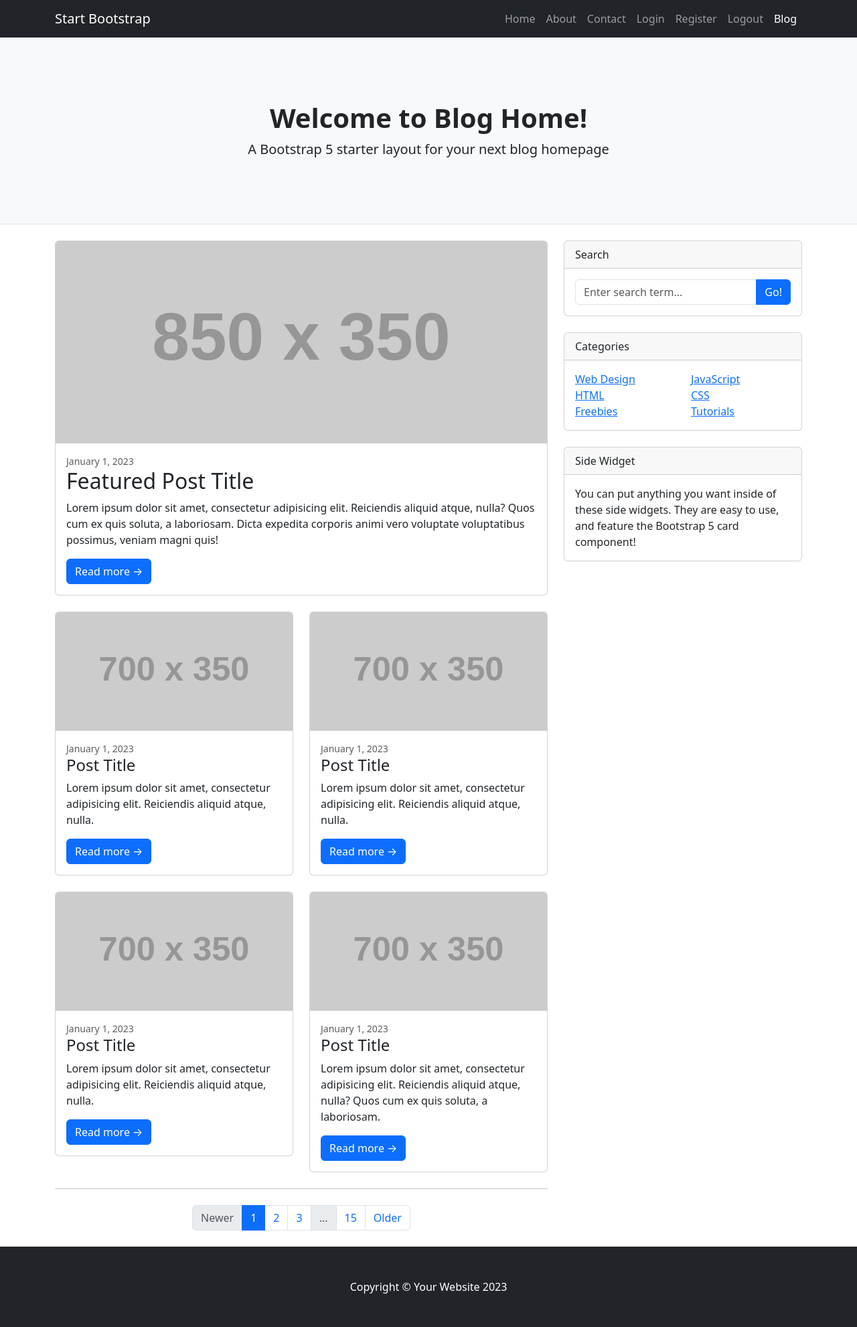
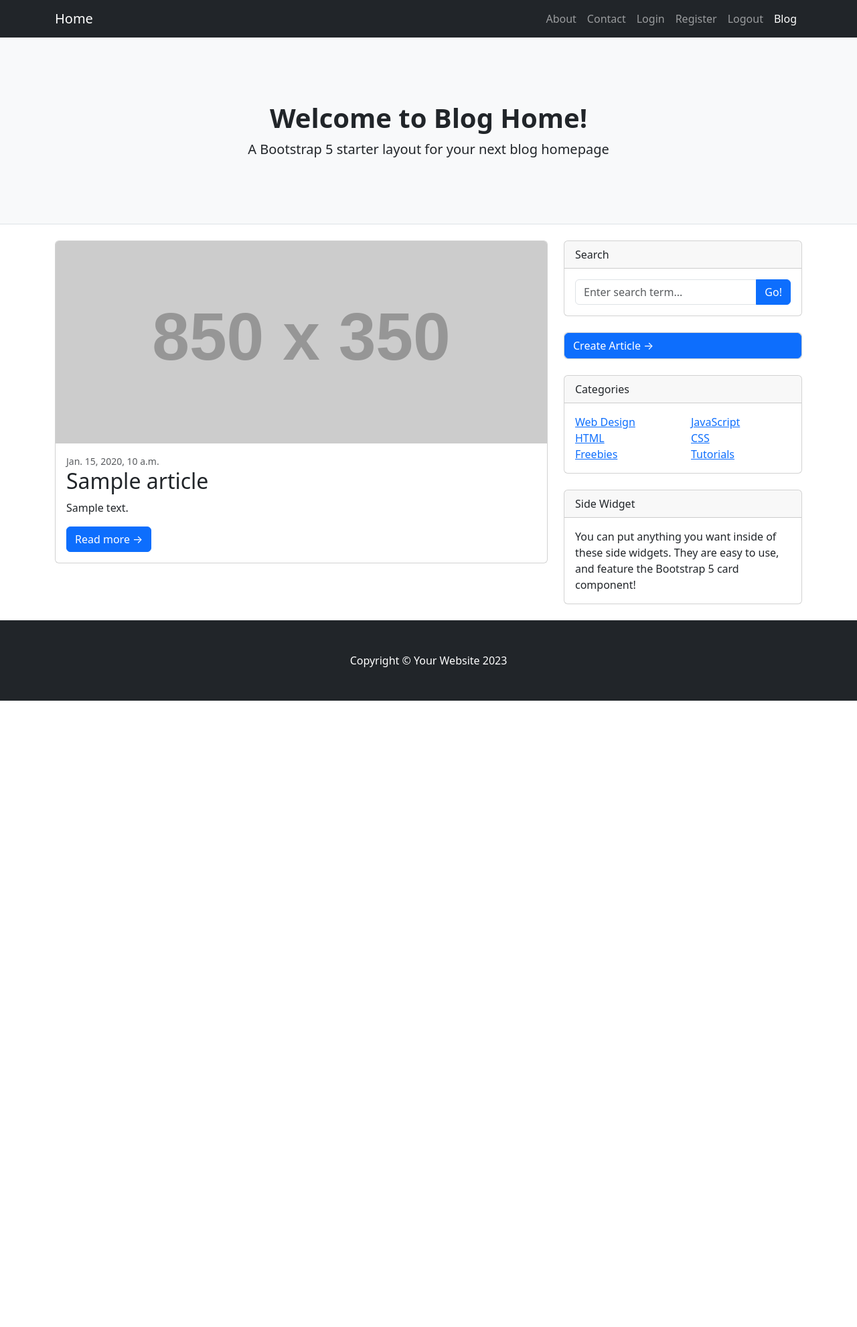
Before and after one commit to mabrasheva/Django_Blogging_App, a Django app: page / in a window 1280 px wide. Shown: the whole page at 67% size. After the commit the page ends 1046 px from the top, so only its background shows below. Run offline with Django 5.2, Linux system fonts and the light colour scheme; tables that the repository leaves empty hold one stand-in row (values such as "Sample post"); grey boxes labelled with a size stand in for pictures from a placeholder-image service; some libraries are stand-ins or nearby versions.

Commit message:
Added Article model, views, templates.

```diff
--- a/django_blogging_app/apps/article/models.py
+++ b/django_blogging_app/apps/article/models.py
@@ -1,4 +1,5 @@
 from django.db import models
+from django.urls import reverse
 
 
 class Article(models.Model):
@@ -16,5 +17,14 @@ class Article(models.Model):
     updated_on = models.DateTimeField(
         auto_now=True,
     )
+
     # ToDo
     # author = models.OneToOneField()
+    # category
+    # tags
+
+    class Meta:
+        ordering = ['created_on']
+
+    def get_absolute_url(self):
+        return reverse('article_details', args=[str(self.pk)])
--- a/django_blogging_app/apps/article/urls.py
+++ b/django_blogging_app/apps/article/urls.py
@@ -1,3 +1,9 @@
+from django.urls import path
+
+from django_blogging_app.apps.article.views import ArticleCreateView, ArticleListView, ArticleDetailsView
+
 urlpatterns = (
-
+    path("create/", ArticleCreateView.as_view(), name="article_create"),
+    path("list/", ArticleListView.as_view(), name="article_list"),
+    path("<int:pk>/", ArticleDetailsView.as_view(), name="article_details"),
 )
--- a/django_blogging_app/apps/common/urls.py
+++ b/django_blogging_app/apps/common/urls.py
@@ -1,7 +1,7 @@
 from django.urls import path
 
-from django_blogging_app.apps.common.views import index
+from django_blogging_app.apps.common.views import IndexView
 
 urlpatterns = (
-    path("", index, name="index"),
+    path("", IndexView.as_view(), name="index"),
 )
--- a/django_blogging_app/apps/common/views.py
+++ b/django_blogging_app/apps/common/views.py
@@ -1,5 +1,20 @@
-from django.shortcuts import render
+from django.views import generic as views
+
+from django_blogging_app.apps.article.models import Article
 
 
-def index(request):
-    return render(request, "common/index.html")
+class IndexView(views.TemplateView):
+    template_name = "common/index.html"
+    paginate_by = 4
+
+    def get_context_data(self, **kwargs):
+        context = super().get_context_data(**kwargs)
+        articles = Article.objects.all()
+        if articles:
+            context['featured_article'] = Article.objects.order_by('-created_on')[0]
+            articles_count = articles.count()
+            if 0 < articles_count < 3:
+                context['articles'] = Article.objects.order_by('-created_on')[1:articles_count]
+            else:
+                context['articles'] = Article.objects.order_by('-created_on')[1:3]
+        return context
--- a/templates/common/index.html
+++ b/templates/common/index.html
@@ -6,90 +6,47 @@
             <!-- Blog entries-->
             <div class="col-lg-8">
                 <!-- Featured blog post-->
+                {% if featured_article %}
                     <div class="card mb-4">
                         <a href="#!"><img class="card-img-top" src="https://dummyimage.com/850x350/dee2e6/6c757d.jpg"
                                           alt="..."/></a>
                         <div class="card-body">
-                    <div class="small text-muted">January 1, 2023</div>
-                    <h2 class="card-title">Featured Post Title</h2>
-                    <p class="card-text">Lorem ipsum dolor sit amet, consectetur adipisicing elit. Reiciendis aliquid
-                        atque, nulla? Quos cum ex quis soluta, a laboriosam. Dicta expedita corporis animi vero
-                        voluptate voluptatibus possimus, veniam magni quis!</p>
-                    <a class="btn btn-primary" href="#!">Read more →</a>
+                            <div class="small text-muted">{{ featured_article.created_on }}</div>
+                            <h2 class="card-title">{{ featured_article.title }}</h2>
+                            <p class="card-text">{{ featured_article.text|truncatechars:50 }}</p>
+                            <a class="btn btn-primary" href="{% url 'article_details' featured_article.pk %}">Read more
+                                →</a>
                         </div>
                     </div>
+                {% else %}
+                    <div class="card mb-4">
+                        <div class="card-body">
+                            <h2 class="card-title">No articles to display</h2>
+                        </div>
+                    </div>
+                {% endif %}
                 <!-- Nested row for non-featured blog posts-->
                 <div class="row">
-                <div class="col-lg-6">
+                    {% for article in articles %}
+                        <div class="col-lg-6 mb-4">
                             <!-- Blog post-->
-                    <div class="card mb-4">
-                        <a href="#!"><img class="card-img-top" src="https://dummyimage.com/700x350/dee2e6/6c757d.jpg"
-                                          alt="..."/></a>
-                        <div class="card-body">
-                            <div class="small text-muted">January 1, 2023</div>
-                            <h2 class="card-title h4">Post Title</h2>
-                            <p class="card-text">Lorem ipsum dolor sit amet, consectetur adipisicing elit. Reiciendis
-                                aliquid atque, nulla.</p>
-                            <a class="btn btn-primary" href="#!">Read more →</a>
+                            {% include 'article/article_card.html' %}
                         </div>
+                        {% if forloop.counter|divisibleby:2 and not forloop.last %}
+                            <div class="w-100"></div> <!-- Add a clearfix to start a new row -->
+                        {% endif %}
+                    {% endfor %}
                 </div>
-                    <!-- Blog post-->
-                    <div class="card mb-4">
-                        <a href="#!"><img class="card-img-top" src="https://dummyimage.com/700x350/dee2e6/6c757d.jpg"
-                                          alt="..."/></a>
-                        <div class="card-body">
-                            <div class="small text-muted">January 1, 2023</div>
-                            <h2 class="card-title h4">Post Title</h2>
-                            <p class="card-text">Lorem ipsum dolor sit amet, consectetur adipisicing elit. Reiciendis
-                                aliquid atque, nulla.</p>
-                            <a class="btn btn-primary" href="#!">Read more →</a>
-                        </div>
-                    </div>
-                </div>
-                <div class="col-lg-6">
-                    <!-- Blog post-->
-                    <div class="card mb-4">
-                        <a href="#!"><img class="card-img-top" src="https://dummyimage.com/700x350/dee2e6/6c757d.jpg"
-                                          alt="..."/></a>
-                        <div class="card-body">
-                            <div class="small text-muted">January 1, 2023</div>
-                            <h2 class="card-title h4">Post Title</h2>
-                            <p class="card-text">Lorem ipsum dolor sit amet, consectetur adipisicing elit. Reiciendis
-                                aliquid atque, nulla.</p>
-                            <a class="btn btn-primary" href="#!">Read more →</a>
-                        </div>
-                    </div>
-                    <!-- Blog post-->
-                    <div class="card mb-4">
-                        <a href="#!"><img class="card-img-top" src="https://dummyimage.com/700x350/dee2e6/6c757d.jpg"
-                                          alt="..."/></a>
-                        <div class="card-body">
-                            <div class="small text-muted">January 1, 2023</div>
-                            <h2 class="card-title h4">Post Title</h2>
-                            <p class="card-text">Lorem ipsum dolor sit amet, consectetur adipisicing elit. Reiciendis
-                                aliquid atque, nulla? Quos cum ex quis soluta, a laboriosam.</p>
-                            <a class="btn btn-primary" href="#!">Read more →</a>
-                        </div>
-                    </div>
-                </div>
-            </div>
-            <!-- Pagination-->
-            <nav aria-label="Pagination">
-                <hr class="my-0"/>
-                <ul class="pagination justify-content-center my-4">
-                    <li class="page-item disabled"><a class="page-link" href="#" tabindex="-1" aria-disabled="true">Newer</a>
-                    </li>
-                    <li class="page-item active" aria-current="page"><a class="page-link" href="#!">1</a></li>
-                    <li class="page-item"><a class="page-link" href="#!">2</a></li>
-                    <li class="page-item"><a class="page-link" href="#!">3</a></li>
-                    <li class="page-item disabled"><a class="page-link" href="#!">...</a></li>
-                    <li class="page-item"><a class="page-link" href="#!">15</a></li>
-                    <li class="page-item"><a class="page-link" href="#!">Older</a></li>
-                </ul>
-            </nav>
+                {% if articles %}
+                    <p>
+                        <a class="btn btn-primary" href="{% url 'article_list' %}">Show all articles →</a>
+                    </p>
+                {% endif %}
+
             </div>
             <!-- Side widgets-->
             <div class="col-lg-4">
+
                 <!-- Search widget-->
                 <div class="card mb-4">
                     <div class="card-header">Search</div>
@@ -101,6 +58,12 @@
                         </div>
                     </div>
                 </div>
+
+                <!-- Create Article -->
+                <div class="card mb-4">
+                    <a class="btn btn-primary text-start" href="{% url 'article_create' %}">Create Article →</a>
+                </div>
+
                 <!-- Categories widget-->
                 <div class="card mb-4">
                     <div class="card-header">Categories</div>
@@ -126,10 +89,12 @@
                 <!-- Side widget-->
                 <div class="card mb-4">
                     <div class="card-header">Side Widget</div>
-                <div class="card-body">You can put anything you want inside of these side widgets. They are easy to use,
+                    <div class="card-body">You can put anything you want inside of these side widgets. They are easy to
+                        use,
                         and feature the Bootstrap 5 card component!
                     </div>
                 </div>
+
             </div>
         </div>
     </div>
--- a/templates/common/navigation.html
+++ b/templates/common/navigation.html
@@ -1,12 +1,11 @@
 <nav class="navbar navbar-expand-lg navbar-dark bg-dark">
     <div class="container">
-        <a class="navbar-brand" href="#!">Start Bootstrap</a>
+        <a class="navbar-brand" href="{% url 'index' %}">Home</a>
         <button class="navbar-toggler" type="button" data-bs-toggle="collapse" data-bs-target="#navbarSupportedContent"
                 aria-controls="navbarSupportedContent" aria-expanded="false" aria-label="Toggle navigation"><span
                 class="navbar-toggler-icon"></span></button>
         <div class="collapse navbar-collapse" id="navbarSupportedContent">
             <ul class="navbar-nav ms-auto mb-2 mb-lg-0">
-                <li class="nav-item"><a class="nav-link" href="#">Home</a></li>
                 <li class="nav-item"><a class="nav-link" href="#!">About</a></li>
                 <li class="nav-item"><a class="nav-link" href="#!">Contact</a></li>
                 <li class="nav-item"><a class="nav-link" href="#!">Login</a></li>
```
Also changed, not shown: django_blogging_app/apps/article/views.py (+22 -2 lines), templates/article/article_card.html (added, +11 -0 lines), templates/article/article_create.html (added, +13 -0 lines), templates/article/article_details.html (added, +23 -0 lines), templates/article/article_list.html (added, +20 -0 lines), templates/common/pagination.html (added, +43 -0 lines), django_blogging_app/apps/article/migrations/0001_initial.py (added). Lines whose indentation alone changed are shown as unchanged.
